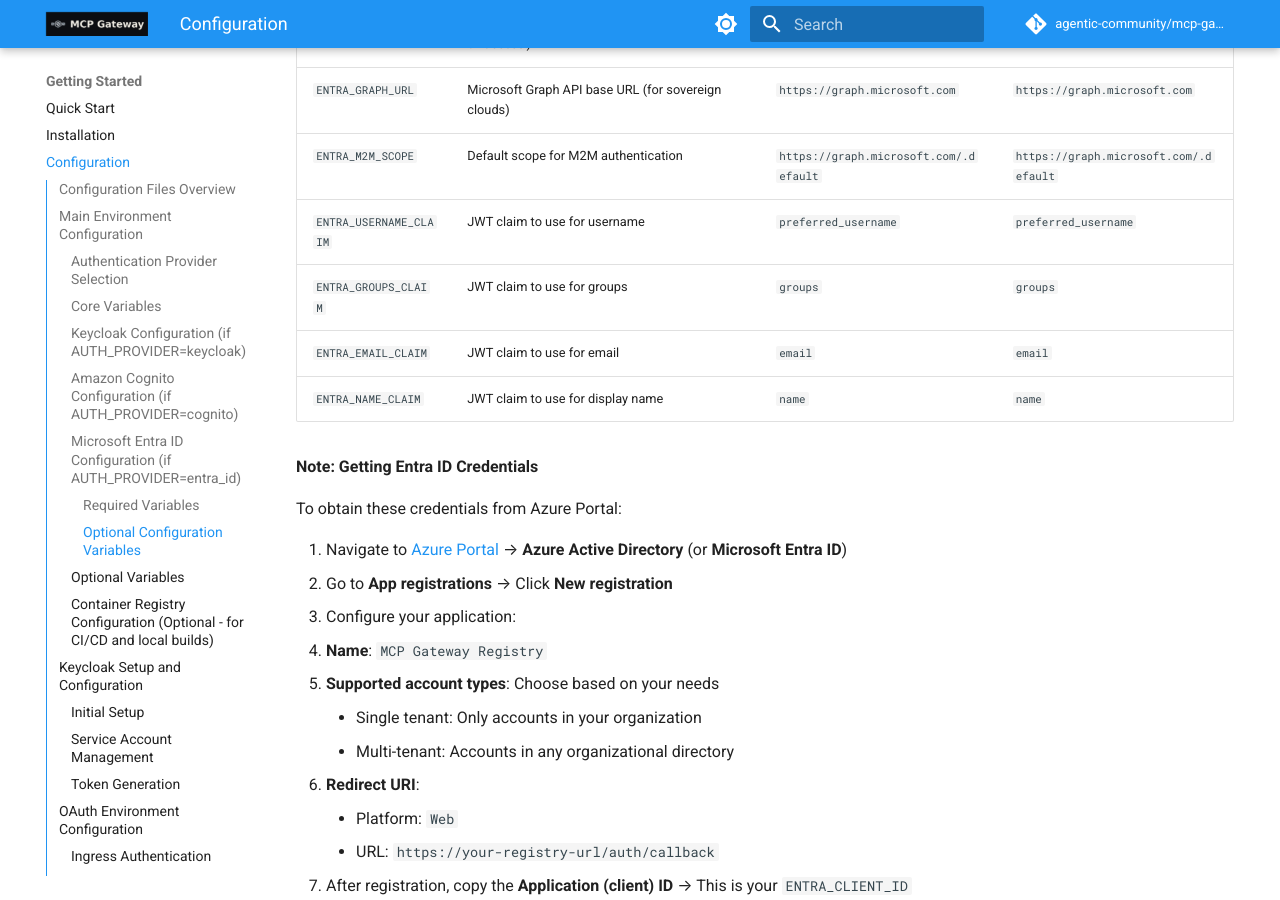
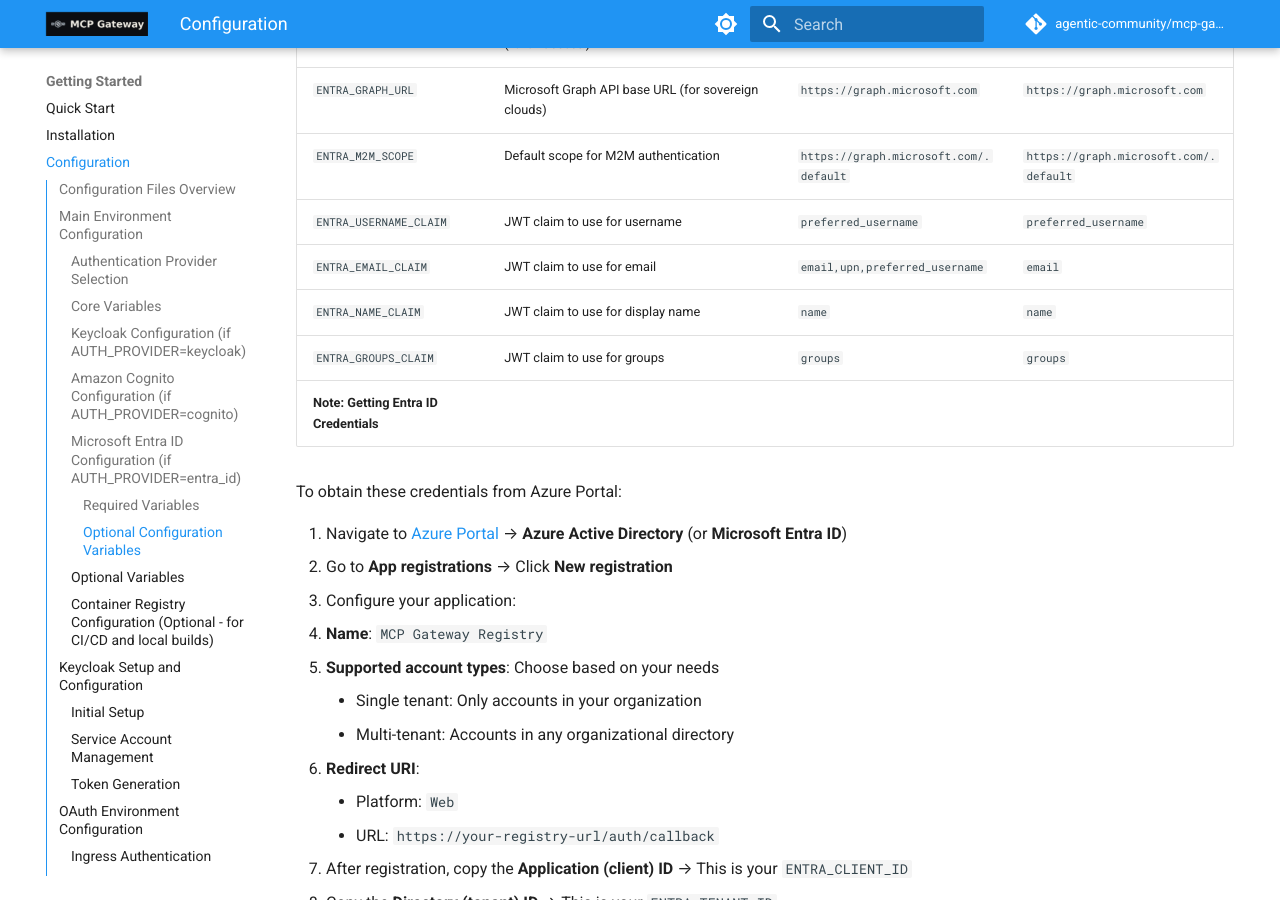
Before and after one commit to ascending-llc/mcp-gateway-registry, an MkDocs documentation site: the page built from docs/configuration.md, in a window 1280 px wide and 900 px high, scrolled down 3850 px. Built offline with MkDocs 1.6.1 and Material for MkDocs 9.7.7, drawn with Linux system fonts in a browser that asks for light colours; comment, search, counter and statistics services are not loaded.

Commit message:
update config to attach screenshot

```diff
--- a/docs/configuration.md
+++ b/docs/configuration.md
@@ -124,10 +124,9 @@
 | `ENTRA_GRAPH_URL` | Microsoft Graph API base URL (for sovereign clouds) | `https://graph.microsoft.com` | `https://graph.microsoft.com` |
 | `ENTRA_M2M_SCOPE` | Default scope for M2M authentication | `https://graph.microsoft.com/.default` | `https://graph.microsoft.com/.default` |
 | `ENTRA_USERNAME_CLAIM` | JWT claim to use for username | `preferred_username` | `preferred_username` |
+| `ENTRA_EMAIL_CLAIM` | JWT claim to use for email | `email,upn,preferred_username` | `email` |
+| `ENTRA_NAME_CLAIM` | JWT claim to use for display name | `name` | `name` |
 | `ENTRA_GROUPS_CLAIM` | JWT claim to use for groups | `groups` | `groups` |
-| `ENTRA_EMAIL_CLAIM` | JWT claim to use for email | `email` | `email` |
-| `ENTRA_NAME_CLAIM` | JWT claim to use for display name | `name` | `name` |
-
 **Note: Getting Entra ID Credentials**
 
 To obtain these credentials from Azure Portal:
```
Also changed, not shown: other parts of docs/configuration.md (+2 -0 lines), docs/img/entra-token-kind.png (added).
